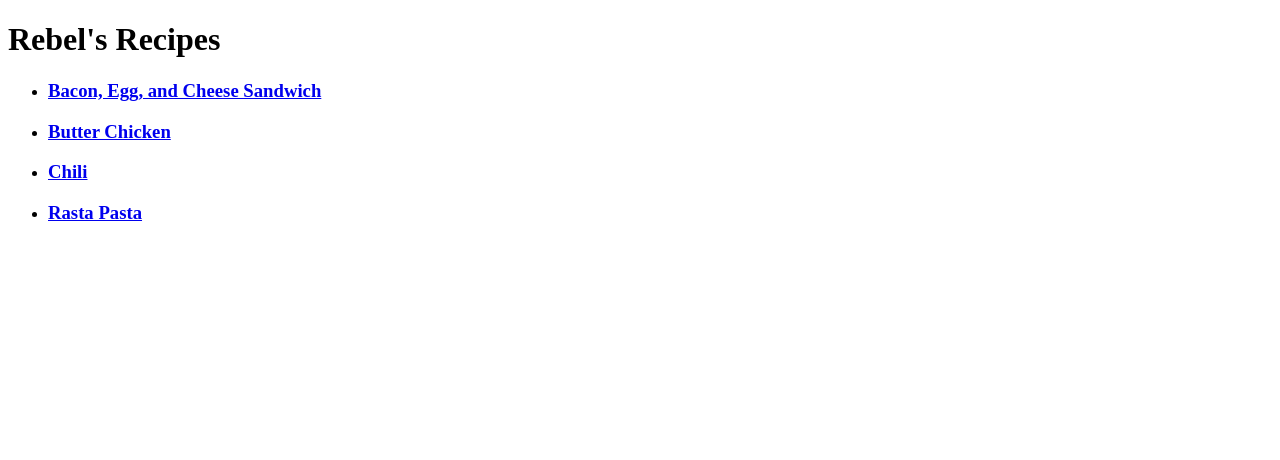
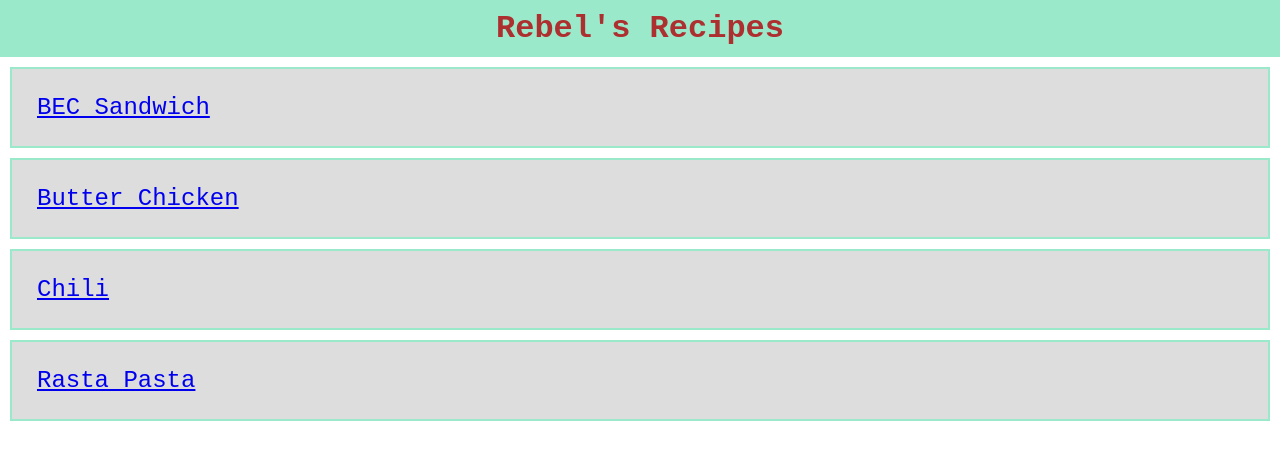
Before and after one commit to javosmith12/rebels_recipes, a plain HTML site: page index.html in a window 1280 px wide. Drawn offline with Linux system fonts and the light colour scheme.

Commit message:
added classes to certain elements in index and beg_sandwich file

```diff
--- a/index.html
+++ b/index.html
@@ -3,15 +3,18 @@
     <head>
         <meta charset="UTF-8">
         <title>Working Title</title>
-        <link href="./styles.css" rel="stylesheet">
+        <link rel="stylesheet" href="./styles.css">
     </head>
     <body>
-        <h1>Rebel's Recipes</h1>
-        <ul>
-            <li><h3><a href="./recipes/beg_sandwich.html">Bacon, Egg, and Cheese Sandwich</a></h5></li>
-            <li><h3><a href="./recipes/butter_chicken.html">Butter Chicken</a></h3></li>
-            <li><h3><a href="./recipes/chili.html">Chili</a></h3></li>
-            <li><h3><a href="./recipes/rasta_pasta.html">Rasta Pasta</a></h3></li>
+        <div class="container">
+            <h1>Rebel's Recipes</h1>
+            <!-- <img src="./images/restaurant.png" alt="dinner menu"> -->
+        </div>
+        <ul class="list-items">
+            <li class="item"><a href="./recipes/beg_sandwich.html">BEC Sandwich</a></li>
+            <li class="item"><a href="./recipes/butter_chicken.html">Butter Chicken</a></li>
+            <li class="item"><a href="./recipes/chili.html">Chili</a></li>
+            <li class="item"><a href="./recipes/rasta_pasta.html">Rasta Pasta</a></li>
         </ul>
     </body>
 </html>
--- a/styles.css
+++ b/styles.css
@@ -0,0 +1,39 @@
+* {
+    font-family: "Courier New", serif, sans-serif;
+    margin: 0;
+    padding: 0;
+    box-sizing: border-box;
+}
+
+.container {
+    background-color: rgb(154, 233, 202);
+    color: rgb(173, 47, 47);
+    padding: 10px 10px;
+    text-align: center;
+    margin-bottom: 10px;
+}
+
+.list-items{
+    list-style: none;
+}
+
+.item{
+    font-size: 24px;
+    border: 2px solid rgb(154, 233, 202);
+    background-color: rgb(221, 221, 221);
+    padding: 25px;
+    margin: 10px;
+}
+
+.title {
+    font-size: 24px;
+    text-decoration: underline;
+    color: rgb(223, 24, 24);
+    margin-bottom: 10px;
+}
+
+.desc {
+    font-size: 16px;
+    font-weight: bold;
+    margin-bottom: 10px;
+}
```
Also changed, not shown: recipes/beg_sandwich.html (+9 -8 lines), images/restaurant.png (added).
